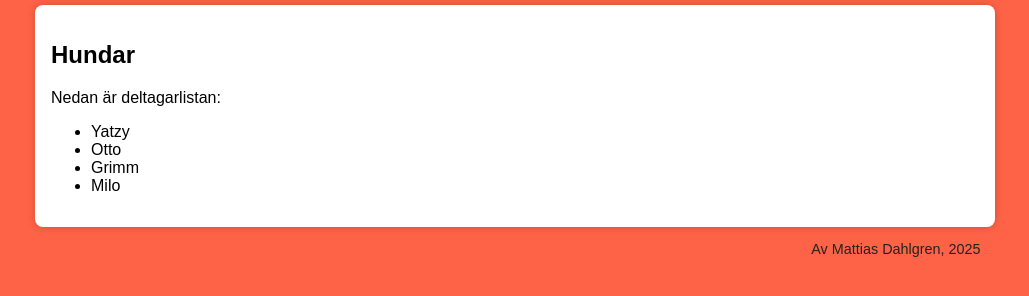
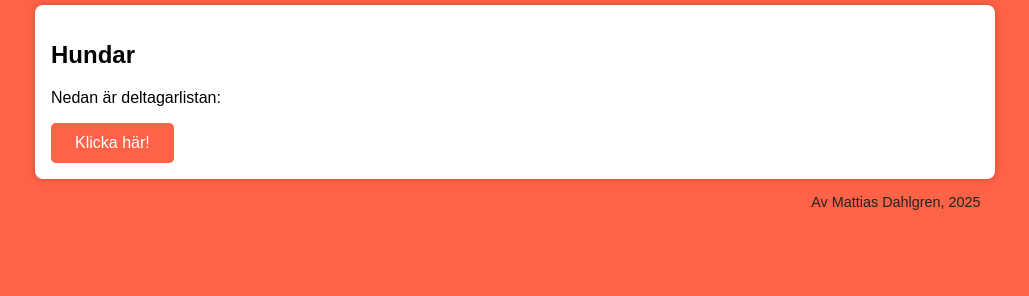
Before and after one commit to matdah/dt084g-dom-demo, a plain HTML site: page index.html in a window 1280 px wide. Shown: the part 182-478 px from the top of the page, without its empty margins (125-1154 px from the left). Drawn offline with Linux system fonts and the light colour scheme; a web font is replaced by a local one.

Commit message:
Demonstration #4

```diff
--- a/index.html
+++ b/index.html
@@ -24,6 +24,8 @@
                 <h2>Hundar</h2>
                 <p>Nedan är deltagarlistan:</p>
                 <ul id="dogs"></ul>
+
+                <button id="my-button">Klicka här!</button>
             </main>
 
             <footer><p>Av Mattias Dahlgren, 2025</p></footer>
--- a/js/main.js
+++ b/js/main.js
@@ -1,10 +1,21 @@
 "use strict";
 
+// Invänta DOM
+document.addEventListener("DOMContentLoaded", () => {
+    // Lägg händelsehanterare på knappen
+    document.querySelector("#my-button").addEventListener("click", () => {
+        console.log("Du klickade på knappen!");
+    });
 
-printDog("Yatzy");
-printDog("Otto");
-printDog("Grimm");
-printDog("Milo");
+    document.querySelector("#my-button").addEventListener("mouseover", () => {
+        console.log("Du förde muspekaren över knappen!");
+    });
+
+});
+
+
+
+
 
 function printDog(dogName) {
     const dogsEl = document.querySelector("#dogs");
```
